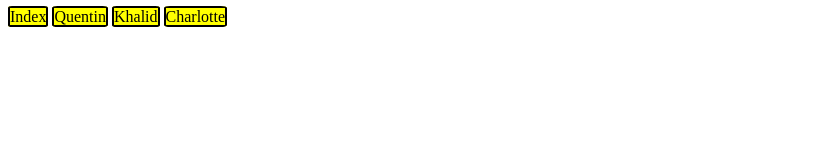
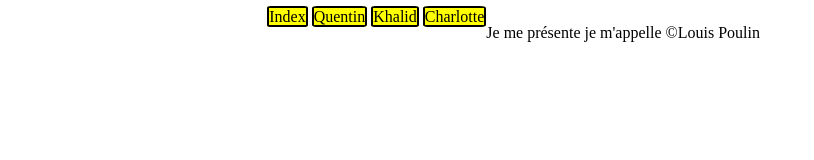
Before and after one commit to Marshe78/TeamNumeroUno, a plain HTML site: page louis.html in a window 1280 px wide. Shown: the whole page, without its empty margins (0-814 px from the left). Drawn offline with Linux system fonts and the light colour scheme.

Commit message:
Update louis.html

```diff
--- a/louis.html
+++ b/louis.html
@@ -20,12 +20,22 @@
             <a href="cha.html">Charlotte</a>
         </nav>
 
+        <section class="section">
+
+            <p>Je me présente je m'appelle &copy;Louis Poulin</p>
+
+        </section>
+
+
+
     </div>
 
     <style>
 
-        .nav{
-            width: 100%;
+        .container{
+            width: 80%;
+            display: flex;
+            justify-content: center;
         }
 
         a{
```
